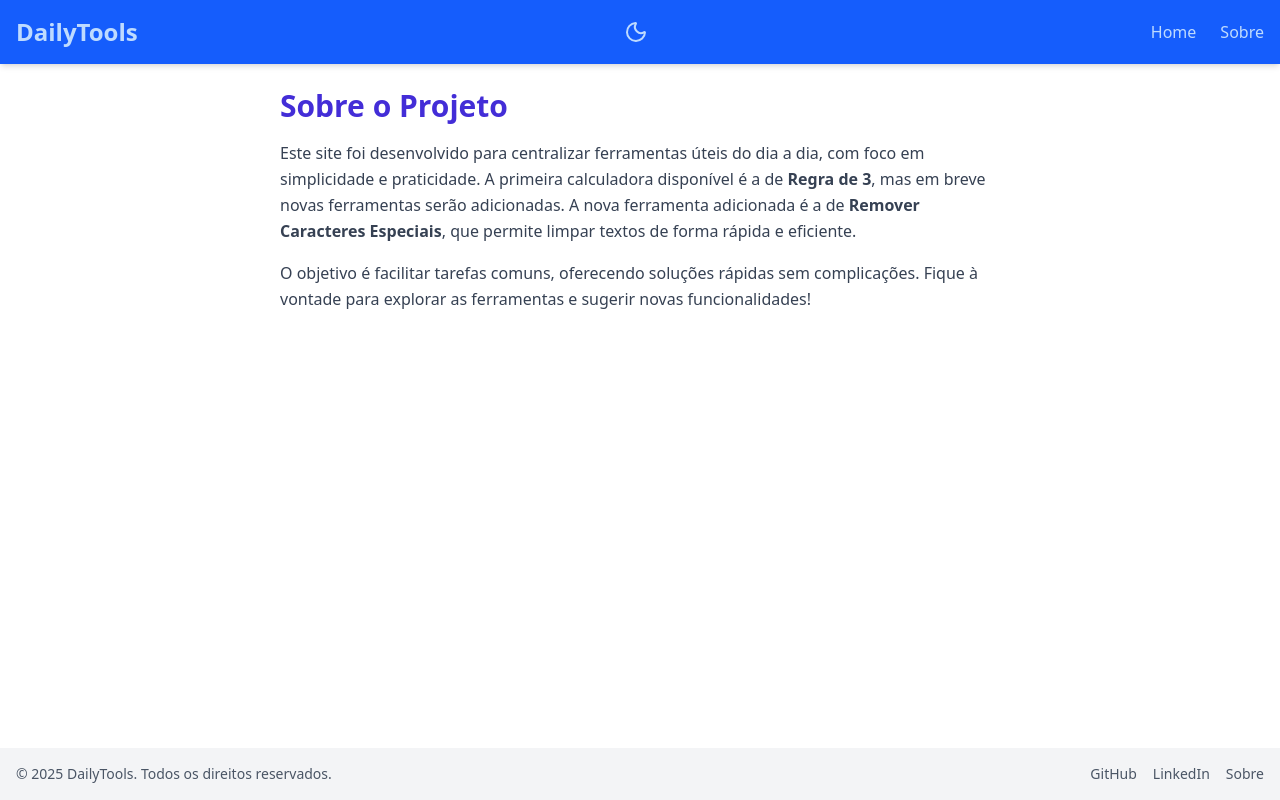
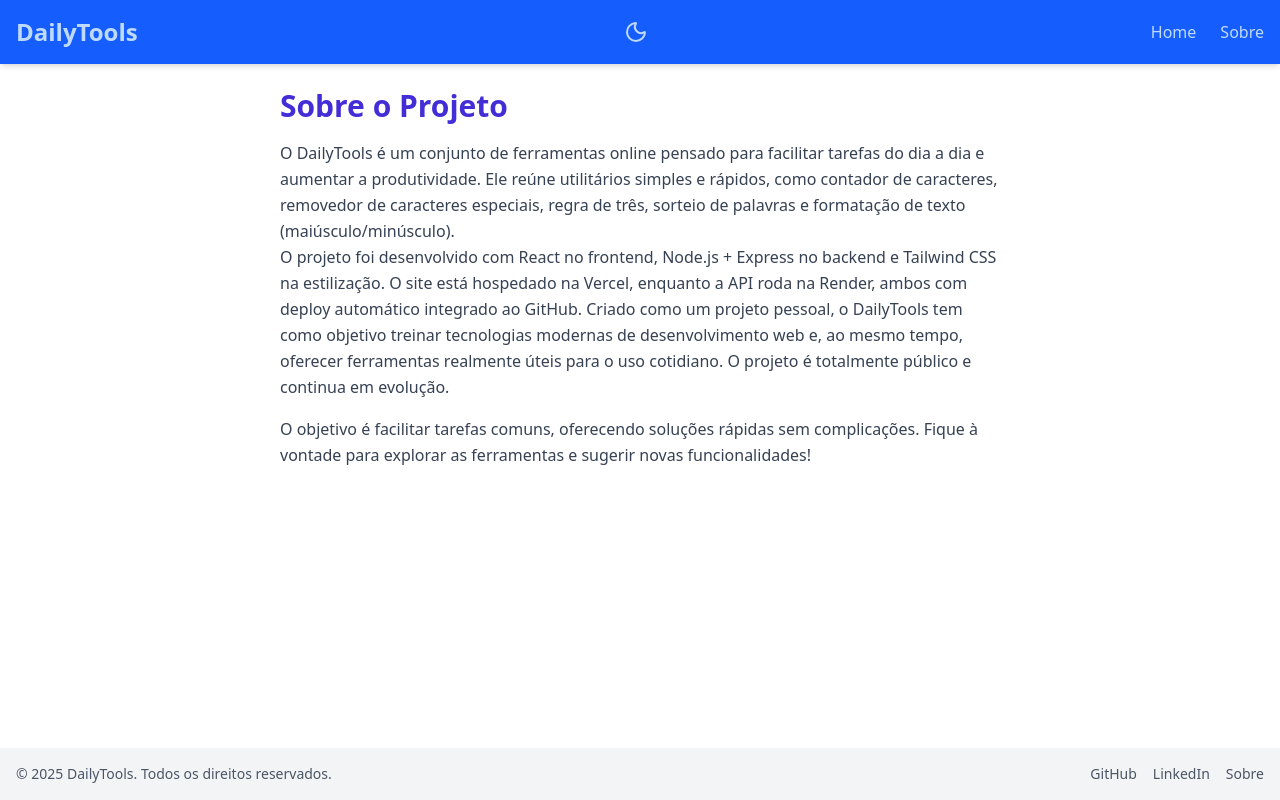
Before and after one commit to abiass/dailytools, a React (Vite) app: page /about in a window 1280 px wide. Built offline with nearby package versions, Linux system fonts and the light colour scheme.

Commit message:
style and about

```diff
--- a/src/pages/About.jsx
+++ b/src/pages/About.jsx
@@ -7,12 +7,18 @@ function About() {
         Sobre o Projeto
       </h1>
       <p className="text-gray-700 leading-relaxed dark:text-gray-300">
-        Este site foi desenvolvido para centralizar ferramentas úteis do dia a
-        dia, com foco em simplicidade e praticidade. A primeira calculadora
-        disponível é a de <strong>Regra de 3</strong>, mas em breve novas
-        ferramentas serão adicionadas. A nova ferramenta adicionada é a de{" "}
-        <strong>Remover Caracteres Especiais</strong>, que permite limpar textos
-        de forma rápida e eficiente.
+        O DailyTools é um conjunto de ferramentas online pensado para facilitar
+        tarefas do dia a dia e aumentar a produtividade. Ele reúne utilitários
+        simples e rápidos, como contador de caracteres, removedor de caracteres
+        especiais, regra de três, sorteio de palavras e formatação de texto
+        (maiúsculo/minúsculo).<br></br>O projeto foi desenvolvido com React no
+        frontend, Node.js + Express no backend e Tailwind CSS na estilização. O
+        site está hospedado na Vercel, enquanto a API roda na Render, ambos com
+        deploy automático integrado ao GitHub. Criado como um projeto pessoal, o
+        DailyTools tem como objetivo treinar tecnologias modernas de
+        desenvolvimento web e, ao mesmo tempo, oferecer ferramentas realmente
+        úteis para o uso cotidiano. O projeto é totalmente público e continua em
+        evolução.
       </p>
       <p className="text-gray-700 leading-relaxed mt-4 dark:text-gray-300">
         O objetivo é facilitar tarefas comuns, oferecendo soluções rápidas sem
--- a/src/pages/CharacterCount.jsx
+++ b/src/pages/CharacterCount.jsx
@@ -32,6 +32,7 @@ const CharacterCount = () => {
 
   return (
     <div className="p-6 max-w-xl mx-auto flex flex-col items-center dark:text-indigo-300">
+      <div className="w-full bg-white dark:bg-gray-900 shadow-lg p-6 rounded-xl flex flex-col gap-6">
         <h1 className="text-2xl font-bold mb-6 text-center">
           Contar caracteres e palavras
         </h1>
@@ -70,6 +71,7 @@ const CharacterCount = () => {
           </div>
         </div>
       </div>
+    </div>
   );
 };
 
--- a/src/pages/CharacterRemove.jsx
+++ b/src/pages/CharacterRemove.jsx
@@ -34,7 +34,9 @@ const CharacterRemove = () => {
 
   return (
     <div className="p-6 max-w-xl mx-auto flex flex-col items-center  dark:text-indigo-300">
+      <div className="w-full bg-white dark:bg-gray-900 shadow-lg p-6 rounded-xl flex flex-col gap-6">
         {/* Título */}
+
         <h1 className="text-2xl font-bold mb-6 text-center ">
           Remover caracteres especiais de textos
         </h1>
@@ -77,6 +79,7 @@ const CharacterRemove = () => {
           />
         </div>
       </div>
+    </div>
   );
 };
 
--- a/src/pages/NotFound.jsx
+++ b/src/pages/NotFound.jsx
@@ -2,10 +2,14 @@ import React from "react";
 
 const NotFound = () => {
   return (
-    <div className="flex items-center justify-center min-h-screen text-center">
+    <div className="flex items-center justify-center min-h-screen text-center ">
       <div>
-        <h1 className="text-6xl font-extrabold text-gray-800 mb-2">404</h1>
-        <p className="text-lg text-gray-600">Não há nada aqui</p>
+        <h1 className="text-6xl font-extrabold text-gray-800 mb-2 dark:text-white">
+          404
+        </h1>
+        <p className="text-lg text-gray-600 dark:text-white">
+          Não há nada aqui
+        </p>
       </div>
     </div>
   );
--- a/src/pages/Regra3.jsx
+++ b/src/pages/Regra3.jsx
@@ -37,6 +37,7 @@ function Regra3() {
   };
   return (
     <div className="p-6 max-w-xl mx-auto flex flex-col items-center dark:text-white">
+      <div className="w-full bg-white dark:bg-gray-900 shadow-lg p-6 rounded-xl flex flex-col gap-6">
         {/* Título */}
         <h1 className="text-2xl font-bold mb-6 text-center  dark:text-indigo-300">
           Regra de 3
@@ -64,7 +65,7 @@ function Regra3() {
         </div>
 
         {/* Texto central */}
-      <div className="text-center text-bold bg-yellow-100 px-4 py-2 rounded mb-4 dark:bg-orange-300">
+        <div className="text-center text-bold bg-yellow-100 px-4 py-2 rounded mb-4 dark:bg-orange-300 text-gray-900">
           Assim como
         </div>
 
@@ -80,7 +81,7 @@ function Regra3() {
           <div className="bg-blue-100 text-bold px-4 py-1 rounded text-center dark:bg-indigo-500">
             Está para
           </div>
-        <span className="bg-green-100 px-6 py-2 rounded-full text-center mb-2 sm:mb-0 mt-2 dark:bg-green-500">
+          <span className="bg-green-100 px-6 py-2 rounded-full text-center mb-2 sm:mb-0 mt-2 dark:bg-green-200 text-gray-900">
             {/* Resultado */}
             {resultado !== null && (
               <p className="mt-0 text-center">
@@ -104,6 +105,7 @@ function Regra3() {
           </button>
         </div>
       </div>
+    </div>
   );
 }
 
--- a/src/pages/TextFormat.jsx
+++ b/src/pages/TextFormat.jsx
@@ -36,6 +36,7 @@ const TextFormat = () => {
 
   return (
     <div className="p-6 max-w-xl mx-auto flex flex-col items-center  dark:text-indigo-300">
+      <div className="w-full bg-white dark:bg-gray-900 shadow-lg p-6 rounded-xl flex flex-col gap-6">
         {/* Título */}
         <h1 className="text-2xl font-bold mb-6 text-center ">
           Formatar texto conforme sua necessidade
@@ -82,13 +83,7 @@ const TextFormat = () => {
             readOnly
             value={resultadoCaixaBaixa}
           />
-        {/*<textarea
-          className="border px-3 py-2 rounded w-full sm:w-96 resize-y min-h-[44px] focus:outline-none focus:ring-2 focus:ring-blue-500 focus:border-transparent dark:text-white dark:bg-gray-800 dark:focus:ring-indigo-500"
-          placeholder="Primeira letra de frase maiuscula."
-          rows="3"
-          readOnly
-          value={resultadoPrimeiraMaiuscula}
-        />*/}
+        </div>
       </div>
     </div>
   );
```
Lines whose indentation alone changed are shown as unchanged.
